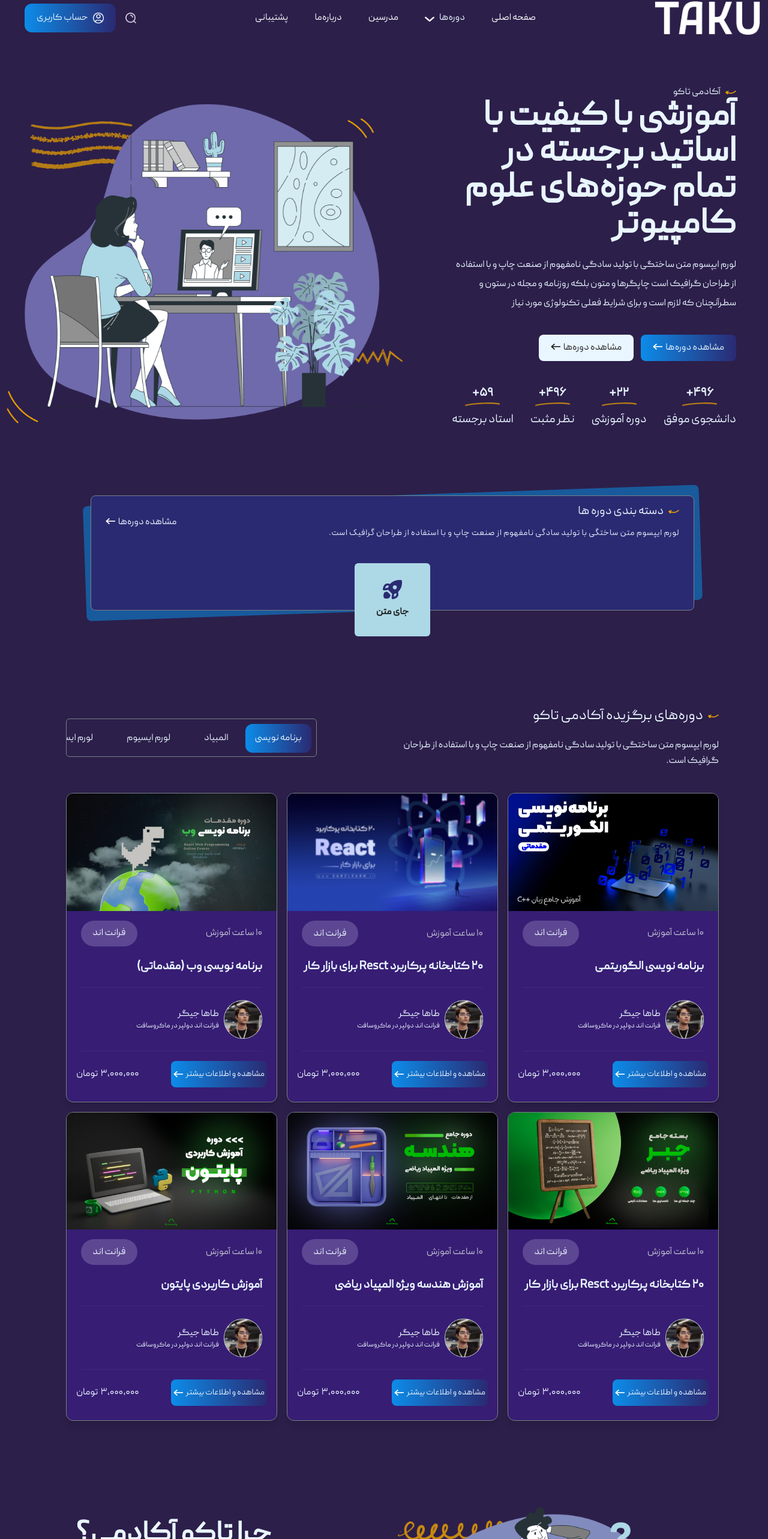
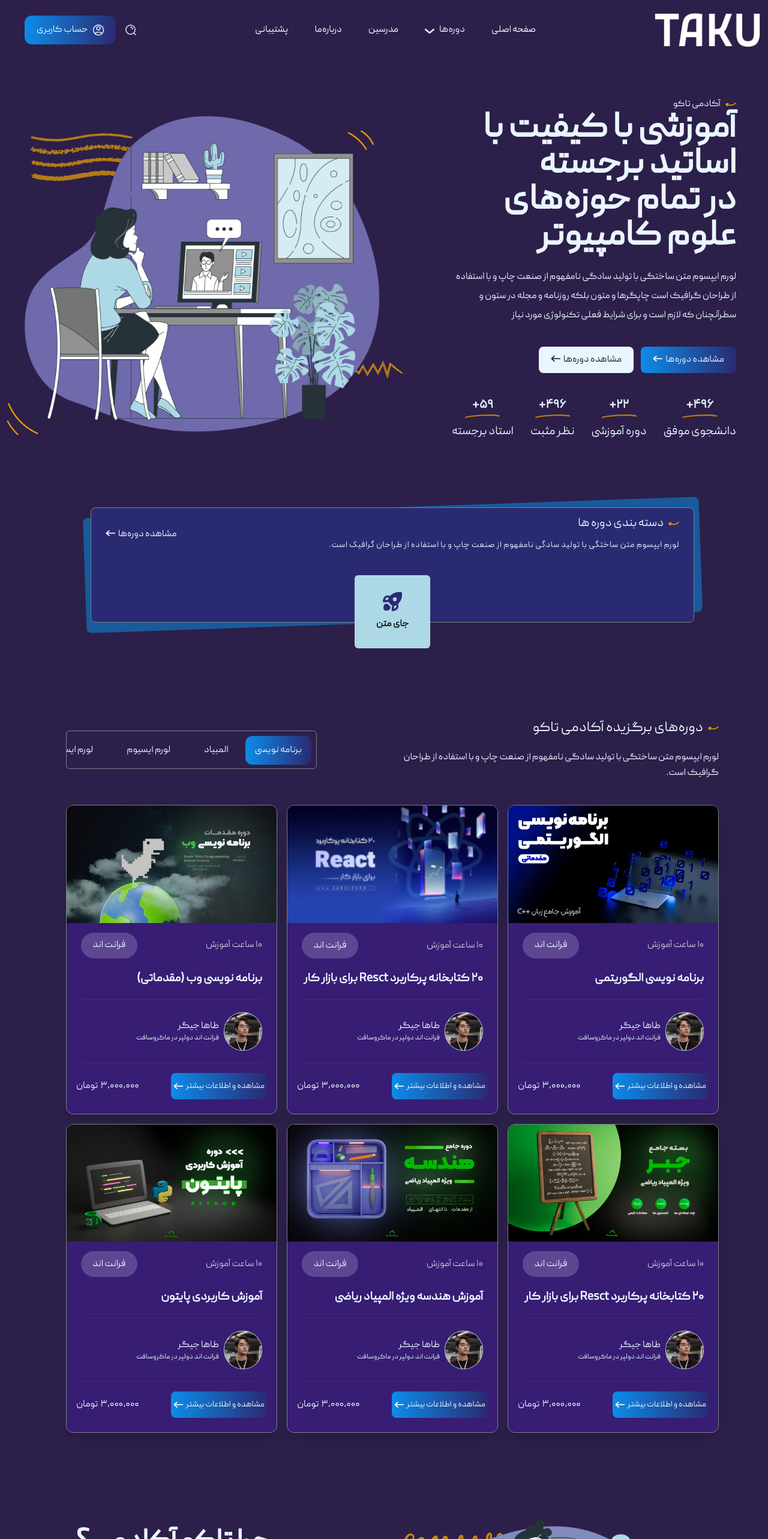
Before and after one commit to AmirhosseinDehghanazar/TakuAcademy-Frontend, a React (Vite) app in the folder TakuAcademy-Frontend/: page / in a window 1280 px wide. Shown: the part 10-2576 px from the top of the page at 60% size. Built offline with nearby package versions, Linux system fonts and the light colour scheme.

Commit message:
Some of the styles have been changed

```diff
--- a/TakuAcademy-Frontend/src/App.css
+++ b/TakuAcademy-Frontend/src/App.css
@@ -1,3 +1,14 @@
+::-webkit-scrollbar {
+  display: none; /* Hide scrollbar for WebKit browsers (Chrome, Safari) */
+}
+::-webkit-scrollbar-track {
+  background-color: #f1f1f1;
+}
+
+/* Customize the scrollbar thumb */
+::-webkit-scrollbar-thumb {
+  background-color: #888;
+}
 .bg-gradient {
   background: linear-gradient(to left, #2a2a72, #0c8ce9);
   transition: opacity 0.15s;
--- a/TakuAcademy-Frontend/src/components/main/header/Header.jsx
+++ b/TakuAcademy-Frontend/src/components/main/header/Header.jsx
@@ -66,9 +66,16 @@
           <p>آکادمی تاکو</p>
         </div>
         {/* intro */}
-        <div className="text-4xl font-bold leading-normal xl:text-6xl">
-          آموزشی با کیفیت با اساتید برجسته در تمام حوزه‌های علوم کامپیوتر
+        <div>
+          <div className="text-4xl font-bold leading-normal xl:text-6xl">
+            آموزشی با کیفیت با اساتید برجسته
+            <br />
+          </div>
+          <div className="text-4xl font-bold leading-normal xl:text-6xl">
+            در تمام حوزه‌های علوم کامپیوتر
+          </div>
         </div>
+
         {/* lorem */}
         <div className="my-5 leading-loose">
           لورم ایپسوم متن ساختگی با تولید سادگی نامفهوم از صنعت چاپ و با استفاده
--- a/TakuAcademy-Frontend/src/components/main/question/Question.jsx
+++ b/TakuAcademy-Frontend/src/components/main/question/Question.jsx
@@ -18,7 +18,7 @@
         {/* why taku */}
         <div className="flex flex-col w-52 lg:w-96">
           <div className="font-bold text-3xl lg:text-5xl">چرا تاکو آکادمی؟</div>
-          <div className="bg-under w-44 lg:w-72 h-2 lg:h-3" />
+          <div className="bg-margin bg-under w-44 lg:w-72 h-2 lg:h-3" />
         </div>
 
         {/* reasons */}
--- a/TakuAcademy-Frontend/src/components/main/question/question.css
+++ b/TakuAcademy-Frontend/src/components/main/question/question.css
@@ -30,3 +30,6 @@
   background-size: auto;
   background-color: #41355d;
 }
+.bg-margin {
+  margin-top: 15px;
+}
--- a/TakuAcademy-Frontend/src/components/navbar/sidebar/sidebar.css
+++ b/TakuAcademy-Frontend/src/components/navbar/sidebar/sidebar.css
@@ -1,6 +1,7 @@
 /* main css for sidebar */
 .primary-navigation {
-  background-color: rgba(0, 0, 0, 0.87);
+  background-color: #2c1f4a;
+  opacity: 90%;
   display: flex;
   flex-direction: column;
   align-items: center;
--- a/TakuAcademy-Frontend/src/layout/Main.jsx
+++ b/TakuAcademy-Frontend/src/layout/Main.jsx
@@ -8,7 +8,7 @@
 
 const Main = () => {
   return (
-    <div>
+    <div className="mt-5">
       <Navbar />
       <Header />
       <Segment />
```
Also changed, not shown: TakuAcademy-Frontend/src/components/index.js (deleted).
